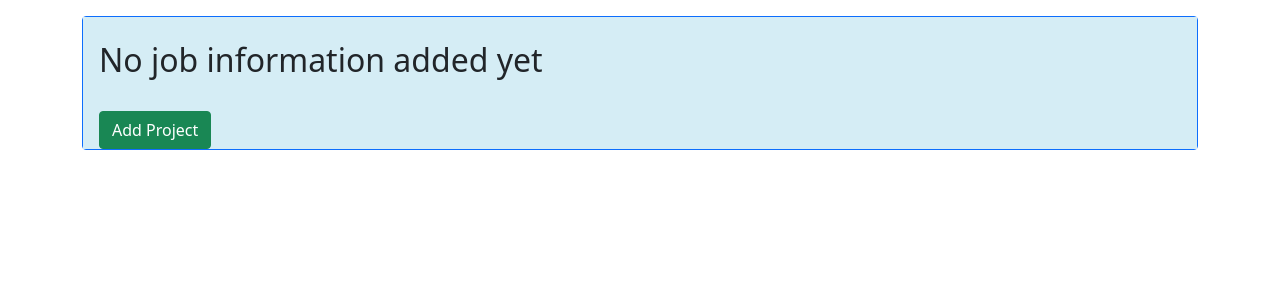
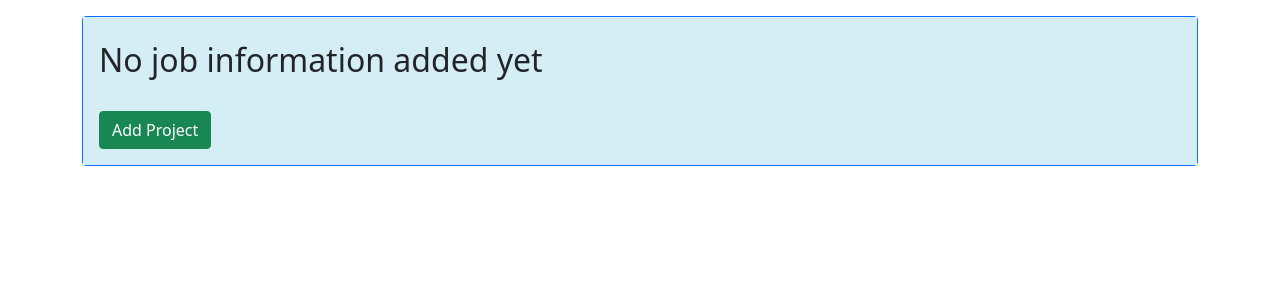
Before and after one commit to amyjprogrammer/job_hunt, a Django app: page / in a window 1280 px wide. Shown: the part 56-356 px from the top of the page. Run offline with Django 3.2, Linux system fonts and the light colour scheme; data that the repository does not hold is empty; some libraries are stand-ins or nearby versions.

Commit message:
fixing issue w/html

```diff
--- a/job_hunt/templates/job_hunt/edit_job_hunt.html
+++ b/job_hunt/templates/job_hunt/edit_job_hunt.html
@@ -13,11 +13,12 @@
     <a class="btn btn-primary" href="{% url 'job_hunt:home' %}">Home</a>
     <a class="btn btn-success" href="{% url 'job_hunt:add_job_hunt' %}">Add Job</a>
   </div>
-  <div class="card-body mb-2 pt-4">
+  <div class="card-body pt-4">
     <form action="{% url 'job_hunt:edit_job_hunt' job_hunting.id %}" method="post">
       {% csrf_token %}
       {{ edit_form|crispy }}
       <button type="submit" class="btn btn-primary">Edit</button>
+      <br>
     </form>
   </div>
 </div>
--- a/static/css/main.css
+++ b/static/css/main.css
@@ -3,7 +3,7 @@ a:hover {
 }
 
 .card-body {
-  padding: .5rem 1rem 0rem 1rem;
+  padding: .5rem 1rem 1rem 1rem;
   background-color: #D5EDF5;
 }
 
```
Also changed, not shown: README.md.
